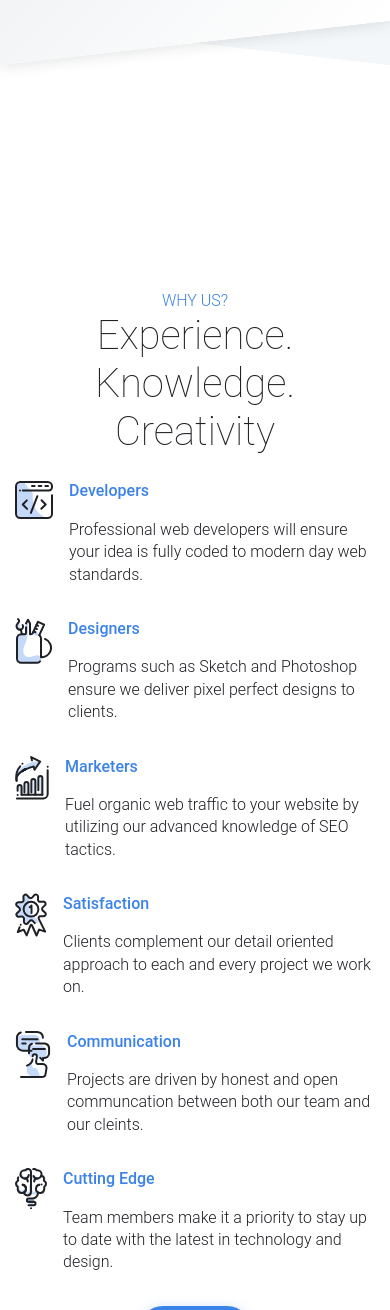
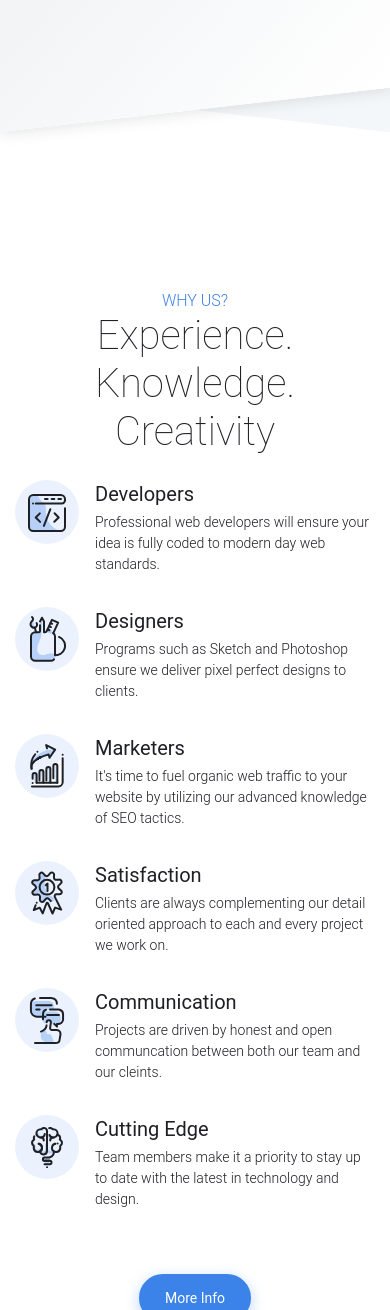
Before and after one commit to cowboysr0ck9/eg-website, a Gatsby site: page / in a window 390 px wide. Shown: the part 690-2000 px from the top of the page. Built offline with nearby package versions, Linux system fonts and the light colour scheme; Gatsby itself is replaced by a stand-in of ours.

Commit message:
Style Updates

```diff
--- a/src/components/header.js
+++ b/src/components/header.js
@@ -84,7 +84,7 @@
                     className="btn btn-primary nav-link"
                     to="/contact-us"
                   >
-                    Free Quote
+                    Get Quote
                   </Link>
                 </NavItem>
               </Nav>
--- a/src/pages/404.js
+++ b/src/pages/404.js
@@ -15,7 +15,7 @@
           <Col className="justify-content-center text-center">
             <h1>404 Error</h1>
             <p>
-              Page <span className="text-primary">Doesn't</span> exist
+              Page <span className="gradient-text-primary">Doesn't</span> exist
             </p>
             <Link to="/" className="btn btn-primary">Go Home</Link>
           </Col>
--- a/src/pages/contact-us.js
+++ b/src/pages/contact-us.js
@@ -4,7 +4,7 @@
 import SEO from "../components/seo"
 import Header from "../components/header"
 import ContactForm from "../components/contact-form"
-import CallToAction from '../components/callToAction'
+import CallToAction from "../components/callToAction"
 const ContactUsPage = () => (
   <Layout>
     <SEO title="Contact" keywords={[`gatsby`, `application`, `react`]} />
@@ -15,7 +15,7 @@
           <Col>
             <h1>Contact</h1>
             <p>
-              Time <span className="text-primary">To</span> Talk
+              Time <span className="gradient-text-primary">To</span> Talk
             </p>
           </Col>
         </Row>
--- a/src/pages/copyright.js
+++ b/src/pages/copyright.js
@@ -14,7 +14,7 @@
         <Row>
           <Col>
             <h1>Copyright</h1>
-            <p>Law <span className="text-primary">Abiding</span> Designers</p>
+            <p>Law <span className="gradient-text-primary">Abiding</span> Designers</p>
           </Col>
         </Row>
       </Container>
--- a/src/pages/index.js
+++ b/src/pages/index.js
@@ -78,8 +78,11 @@
             <Link to="/services" className="mt-4 mr-2 btn btn-primary">
               Our Services
             </Link>
-            <Link to="/contact-us" className="mt-4 mr-2 btn btn-link">
-              Free Quote
+            <Link
+              to="/contact-us"
+              className="mt-4 mr-2 btn btn-outline-primary"
+            >
+              Get Quote
             </Link>
 
             <div className="mt-5 d-flex justify-content-between eg-social-hero">
@@ -128,7 +131,7 @@
       </Container>
     </section>
     {/* Why Us? Section */}
-    <section className="py-192">
+    <section className="py-192 why-us-section-bg">
       <Container>
         <Row>
           <Col xs={12} className="text-center text-primary">
@@ -143,10 +146,13 @@
             md={4}
             className="d-flex align-items-start mt-3 mt-sm-5"
           >
+            <div className="product-icon">
               <img src={DevelopersIcon} alt="EadsGraphic developers" />
-            <div className="ml-3">
-              <p className="text-primary mb-3 fw-500">Developers</p>
-              <p>
+            </div>
+
+            <div>
+              <p className="fs-20 mb-1 fw-400">Developers</p>
+              <p className="subtitle">
                 Professional web developers will ensure your idea is fully coded
                 to modern day web standards.
               </p>
@@ -159,10 +165,13 @@
             md={4}
             className="d-flex align-items-start mt-3 mt-sm-5"
           >
+            <div className="product-icon">
               <img src={DesignersIcon} alt="EadsGraphic designers" />
-            <div className="ml-3">
-              <p className="text-primary mb-3 fw-500">Designers</p>
-              <p>
+            </div>
+
+            <div>
+              <p className="fs-20 mb-1 fw-400">Designers</p>
+              <p className="subtitle">
                 Programs such as Sketch and Photoshop ensure we deliver pixel
                 perfect designs to clients.
               </p>
@@ -175,12 +184,15 @@
             md={4}
             className="d-flex align-items-start mt-3 mt-sm-5"
           >
+            <div className="product-icon">
               <img src={MarketersIcon} alt="EadsGraphic marketers" />
-            <div className="ml-3">
-              <p className="text-primary mb-3 fw-500">Marketers</p>
-              <p>
-                Fuel organic web traffic to your website by utilizing our
-                advanced knowledge of SEO tactics.
+            </div>
+
+            <div>
+              <p className="fs-20 mb-1 fw-400">Marketers</p>
+              <p className="subtitle">
+                It's time to fuel organic web traffic to your website by
+                utilizing our advanced knowledge of SEO tactics.
               </p>
             </div>
           </Col>
@@ -191,15 +203,17 @@
             md={4}
             className="d-flex align-items-start mt-3 mt-sm-5"
           >
+            <div className="product-icon">
               <img
                 src={SatisfactionIcon}
                 alt="EadsGraphic customer satisfaction"
               />
-            <div className="ml-3">
-              <p className="text-primary mb-3 fw-500">Satisfaction</p>
-              <p>
-                Clients complement our detail oriented approach to each and
-                every project we work on.
+            </div>
+            <div>
+              <p className="fs-20 mb-1 fw-400">Satisfaction</p>
+              <p className="subtitle">
+                Clients are always complementing our detail oriented approach to
+                each and every project we work on.
               </p>
             </div>
           </Col>
@@ -210,13 +224,16 @@
             md={4}
             className="d-flex align-items-start mt-3 mt-sm-5"
           >
+            <div className="product-icon">
               <img
                 src={CommunicationIcon}
-              alt="EadsGraphic communication skills"
+                alt="EadsGraphic customer satisfaction"
               />
-            <div className="ml-3">
-              <p className="text-primary mb-3 fw-500">Communication</p>
-              <p>
+            </div>
+
+            <div>
+              <p className="fs-20 mb-1 fw-400">Communication</p>
+              <p className="subtitle">
                 Projects are driven by honest and open communcation between both
                 our team and our cleints.
               </p>
@@ -229,20 +246,22 @@
             md={4}
             className="d-flex align-items-start mt-3 mt-sm-5"
           >
+            <div className="product-icon">
               <img
                 src={CuttingEdgeIcon}
                 alt="EadsGraphic utilizes cutting edge web technology"
               />
-            <div className="ml-3">
-              <p className="text-primary mb-3 fw-500">Cutting Edge</p>
-              <p>
+            </div>
+            <div>
+              <p className="fs-20 mb-1 fw-400">Cutting Edge</p>
+              <p className="subtitle">
                 Team members make it a priority to stay up to date with the
                 latest in technology and design.
               </p>
             </div>
           </Col>
 
-          <Col xs={12} className="d-flex justify-content-center mt-3 mt-sm-5">
+          <Col xs={12} className="d-flex justify-content-center mt-5">
             <Link to="/services" className="btn btn-primary">
               More Info
             </Link>
--- a/src/pages/our-work.js
+++ b/src/pages/our-work.js
@@ -15,7 +15,7 @@
           <Col>
             <h1>Our Work</h1>
             <p>
-              Clients <span className="text-primary">Love</span> Us
+              Clients <span className="gradient-text-primary">Love</span> Us
             </p>
           </Col>
         </Row>
--- a/src/pages/privacy-policy.js
+++ b/src/pages/privacy-policy.js
@@ -15,7 +15,7 @@
           <Col>
             <h1>Privacy</h1>
             <p>
-              We<span className="text-primary"> Respect</span> Privacy
+              We<span className="gradient-text-primary"> Respect</span> Privacy
             </p>
           </Col>
         </Row>
--- a/src/pages/services.js
+++ b/src/pages/services.js
@@ -36,7 +36,7 @@
           <Col>
             <h1>Services</h1>
             <p>
-              We <span className="text-primary">Transform</span> Ideas
+              We <span className="gradient-text-primary">Transform</span> Ideas
             </p>
           </Col>
         </Row>
--- a/src/pages/sitemap.js
+++ b/src/pages/sitemap.js
@@ -15,7 +15,7 @@
           <Col>
             <h1>Sitemap</h1>
             <p>
-              Google <span className="text-primary">Follow</span> These
+              Google <span className="gradient-text-primary">Follow</span> These
             </p>
           </Col>
         </Row>
--- a/src/pages/terms-conditions.js
+++ b/src/pages/terms-conditions.js
@@ -15,7 +15,7 @@
           <Col>
             <h1>Terms</h1>
             <p>
-              Conditions<span className="text-primary"> We</span> Follow
+              Conditions<span className="gradient-text-primary"> We</span> Follow
             </p>
           </Col>
         </Row>
--- a/src/scss/eads-graphic/_card.scss
+++ b/src/scss/eads-graphic/_card.scss
@@ -10,7 +10,6 @@
   min-height: 424px;
   position: relative;
 }
-
 
 @media (max-width: 767.98px) {
   .eg-testimonial {
@@ -40,8 +39,6 @@
   left: calc(50% - 24px);
 }
 
-
-
 .eg-service-block {
   width: 325px;
   min-height: 152px;
@@ -55,6 +52,25 @@
   text-decoration: none;
   position: relative;
   top: 0;
-  transition: box-shadow .3s,top .3s;
+  transition: box-shadow 0.3s, top 0.3s;
   cursor: pointer;
 }
+
+.product-icon {
+  background: rgba(60, 131, 233, 0.1);
+  height: 64px;
+  width: 64px;
+  border-radius: 100%;
+  display: flex;
+  flex: none;
+  align-items: center;
+  justify-content: center;
+  margin-right: 1rem;
+  transition: all 0.3s;
+  transition-timing-function: cubic-bezier(0.4, 0, 0.2, 1);
+}
+
+.subtitle {
+  font-size: 14px;
+  line-height: 1.5;
+}
--- a/src/scss/eads-graphic/_page-header.scss
+++ b/src/scss/eads-graphic/_page-header.scss
@@ -1,5 +1,6 @@
 .eg-page-header {
   height: 100vh;
+  background-image: linear-gradient(to top, white 0%, #e8edf2 100%);
 }
 
 .full-height {
@@ -11,10 +12,10 @@
   font-size: 14rem;
   line-height: 1;
   color: #ffffff;
-  letter-spacing: 0;
+  letter-spacing: -0.5rem;
   text-align: center;
   position: relative;
-  text-shadow: 0px 4px 8px rgba(30, 31, 36, .15);
+  text-shadow: 0px 4px 8px rgba(30, 31, 36, 0.15);
 }
 
 .eg-page-header p {
@@ -43,7 +44,7 @@
     font-size: 4rem;
     line-height: 1;
     color: #ffffff;
-    text-shadow: 0px 4px 8px rgba(30, 31, 36, .15);
+    text-shadow: 0px 4px 8px rgba(30, 31, 36, 0.15);
     letter-spacing: 0;
     text-align: center;
     position: relative;
--- a/src/scss/eads-graphic/_typography.scss
+++ b/src/scss/eads-graphic/_typography.scss
@@ -1,14 +1,21 @@
-h1, .h1 {
-    font-weight: 100;
+h1,
+.h1 {
+  font-weight: 100;
 }
 
 #eg-cta-p {
-
-    font-size: 1rem;
-    font-weight: 100;
+  font-size: 1rem;
+  font-weight: 100;
 }
 
 .service-paragraph {
-line-height: 28px;
-font-size: .875rem;
+  line-height: 28px;
+  font-size: 0.875rem;
 }
+
+.gradient-text-primary {
+  color: $primary;
+  background: -webkit-linear-gradient(#0acffe, #495aff);
+  -webkit-background-clip: text;
+  -webkit-text-fill-color: transparent;
+}
--- a/src/scss/eads-graphic/_utilities.scss
+++ b/src/scss/eads-graphic/_utilities.scss
@@ -11,6 +11,10 @@
   height: auto;
 }
 
-.fw-500 {
-  font-weight: 500;
+.fs-20 {
+  font-size: 20px;
 }
+
+.fw-400 {
+  font-weight: 400;
+}
```
Also changed, not shown: src/pages/about-us.js (+5 -4 lines), src/scss/eads-graphic/_hero-image.scss (+3 -19 lines). Lines whose indentation alone changed are shown as unchanged.
